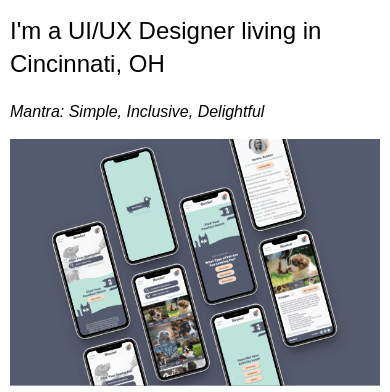
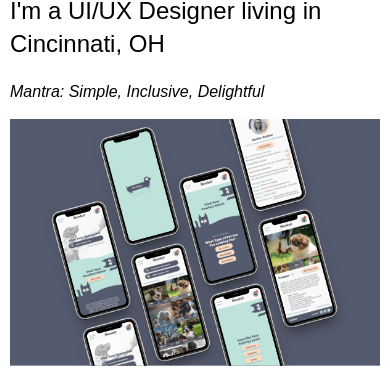
Before and after one commit to heyitsbuse/heyitsbuse.github.io, a plain HTML site: page index.html in a window 390 px wide. Shown: the part 184-576 px from the top of the page. Drawn offline with nearby package versions, Linux system fonts and the light colour scheme; a web font is replaced by a local one.

Commit message:
Add responsive breakpoint
Smaller screens get a center text-align header with a white background while larger screens' nav will be transparent and positioned at the top right. Top padding is reduced for larger screens so that the "hey it's buse" visually acts like a header

```diff
--- a/css/style.css
+++ b/css/style.css
@@ -22,10 +22,19 @@ header {
   width: 100%;
 }
 
-/* On screens that are 600px wide or less, center the nav bar elements */
-@media screen and (max-width: 600px) {
+main {
+  padding-top: 5px;
+  margin: 0.625em;
+}
+
+/* On screens that are 767px wide or less... */
+@media screen and (max-width: 767px) {
   header {
     text-align: center;
+    background-color: rgba(255,255,255);
+  }
+  main {
+    padding-top: 80px;
   }
 }
 
@@ -40,11 +49,6 @@ nav > ul > li {
 
 nav > ul > li > a {
   padding: 0 18px;
-}
-
-main {
-  padding-top: 100px;
-  margin: 0.625em;
 }
 
 h1, h2, h3 {
```
